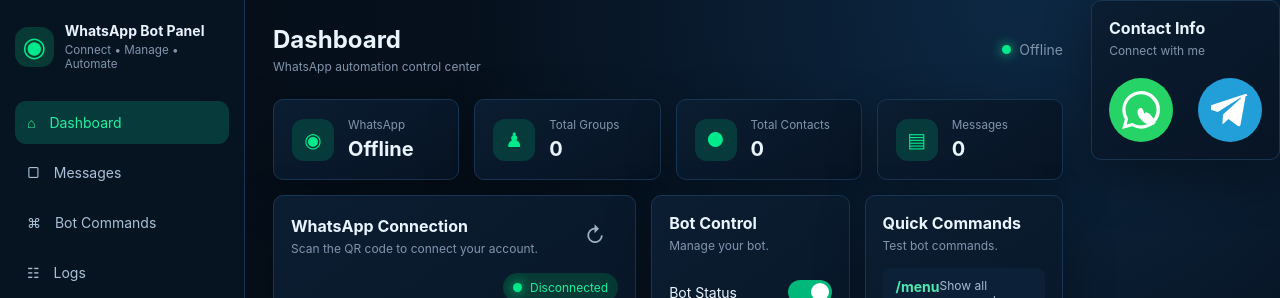
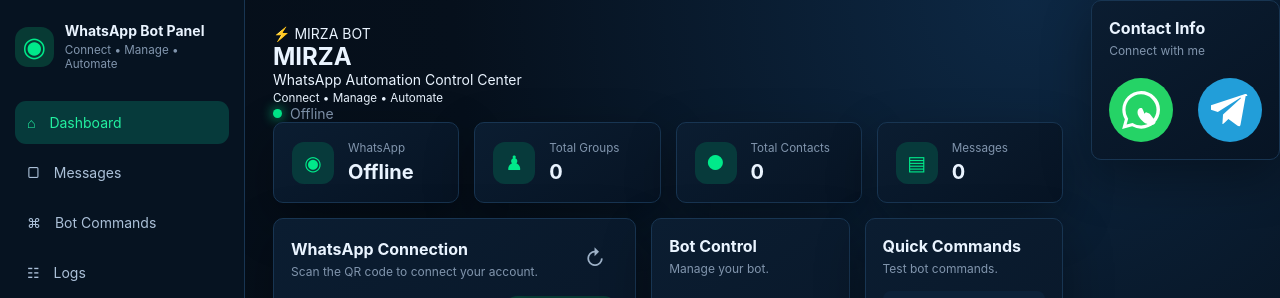
Before and after one commit to mirzaontop/Mirza-web, a website: page index.html in a window 1280 px wide. Shown: the top 298 px of the page. Drawn offline with nearby package versions, Linux system fonts and the light colour scheme; no server answers.

Commit message:
Revamp header section with new layout and title

```diff
--- a/index.html
+++ b/index.html
@@ -28,9 +28,19 @@
     </aside>
 
     <main>
-      <header>
-        <div><h1 id="pageTitle">Dashboard</h1><p>WhatsApp automation control center</p></div>
-        <div class="online"><i></i><span id="topStatus">Offline</span></div>
+      <header<header class="hero-header">
+  <div class="hero-content">
+    <div class="hero-badge">⚡ MIRZA BOT</div>
+    <h1 id="pageTitle">MIRZA</h1>
+    <p>WhatsApp Automation Control Center</p>
+    <div class="hero-line"></div>
+    <small>Connect • Manage • Automate</small>
+  </div>
+
+  <div class="online">
+    <i></i>
+    <span id="topStatus">Offline</span>
+  </div>
       </header>
 
       <section id="dashboard" class="section active">
```
